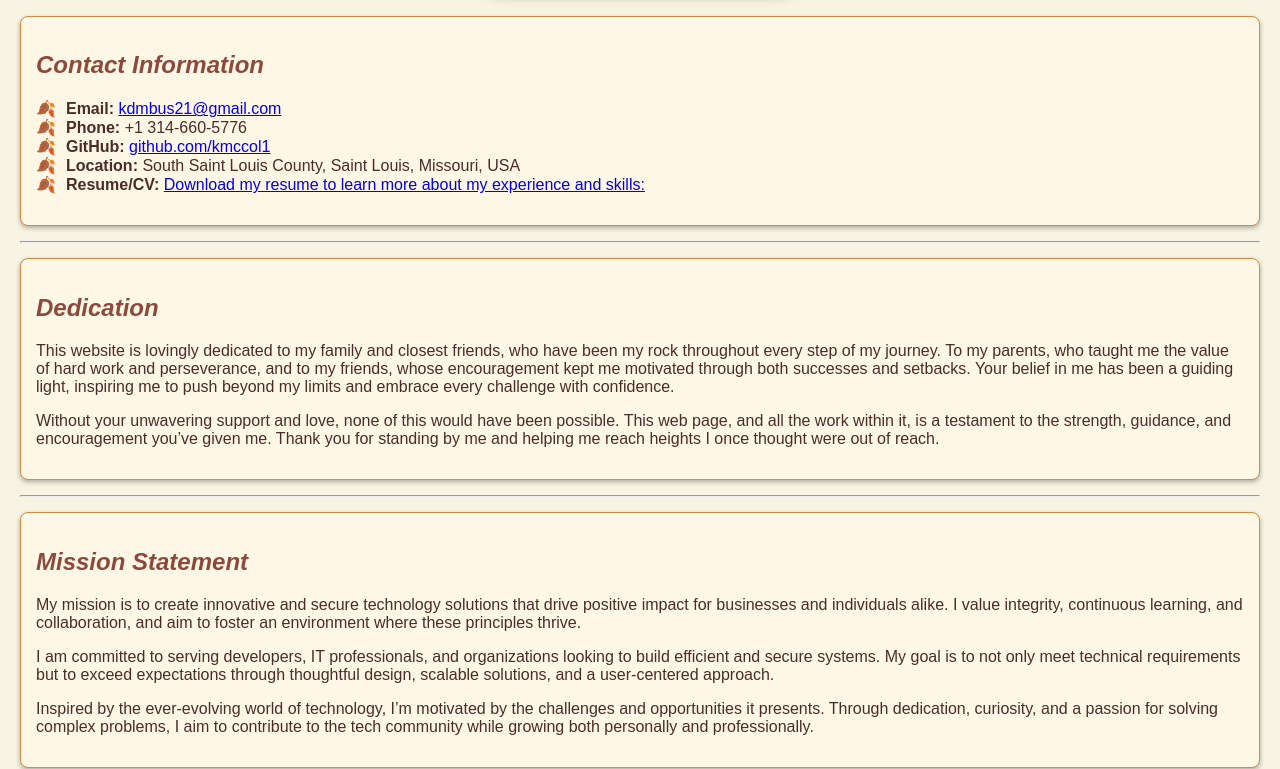
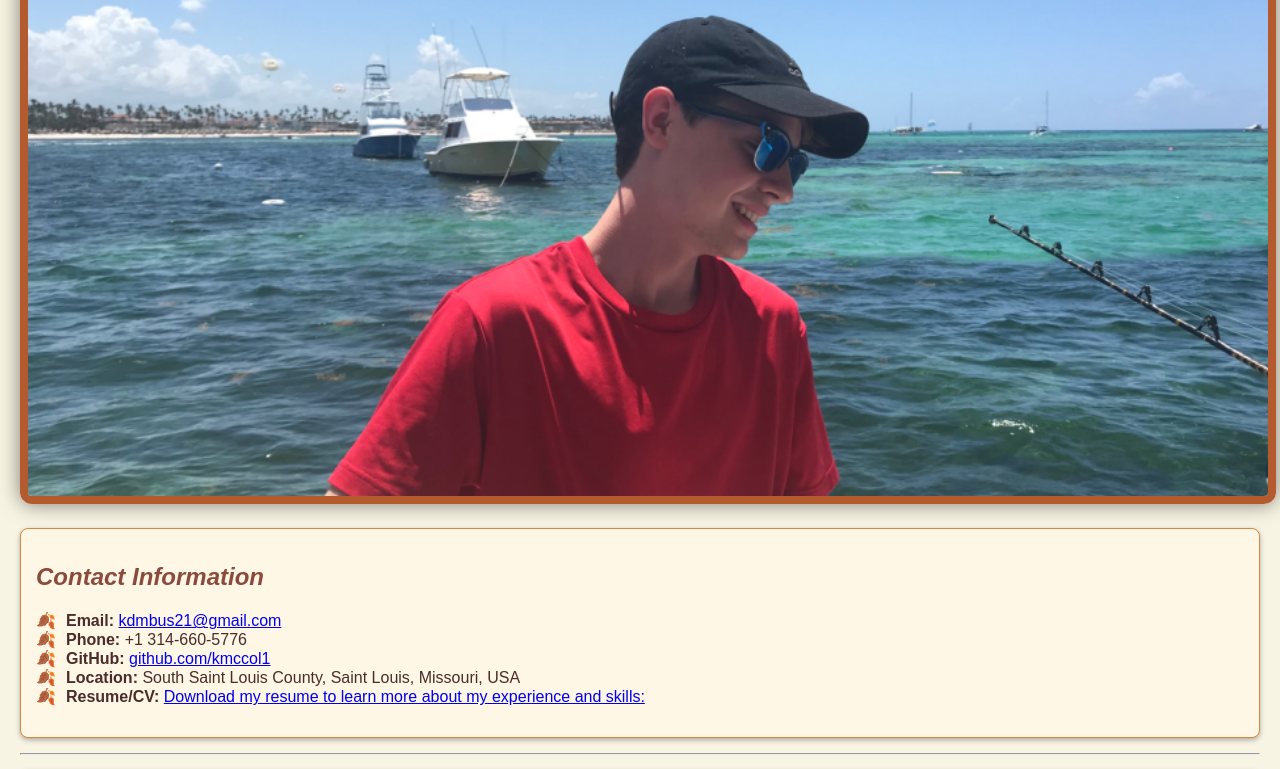
Before and after one commit to kmccol1/kyle-mccolgan, a website: page index.html in a window 1280 px wide. Shown: the part 315-1084 px from the top of the page. Drawn offline with Linux system fonts and the light colour scheme.

Commit message:
Enhance profile image styling: - Increased size for better visual impact - Adjusted border for a refined look - Improved layout alignment with section width - Refined shadow and border for a more polished design.

```diff
--- a/styles.css
+++ b/styles.css
@@ -25,12 +25,17 @@ h2 {
 
 /* Profile image */
 .profile-img {
-    width: 300px; /* Adjust width for the large rectangular image */
-    height: 150px; /* Adjust height for a rectangular look */
+    width: 100%; /* Full width of the content section */
+    height: auto; /* Maintain the aspect ratio of the rectangular image */
     object-fit: cover; /* Ensures the image covers the area without distortion */
-    border-radius: 10px; /* Slightly rounded corners to soften the rectangular look */
-    border: 5px solid #b35a2e; /* Burnt orange border */
-    box-shadow: 0px 0px 15px rgba(0, 0, 0, 0.4); /* Gentle shadow for depth */
+    border: 8px solid #b35a2e; /* A thicker, more ornate border in a warm burnt orange color */
+    border-radius: 12px; /* Slightly rounded corners to soften the rectangular look */
+    box-shadow: 0px 0px 20px rgba(0, 0, 0, 0.5); /* A more pronounced shadow for depth */
+    transition: border-color 0.3s ease-in-out; /* Smooth transition for border color change */
+}
+
+.profile-img:hover {
+    border-color: #d08a43; /* Change border color on hover for a subtle highlight effect */
 }
 
 /* Section styling */
```
